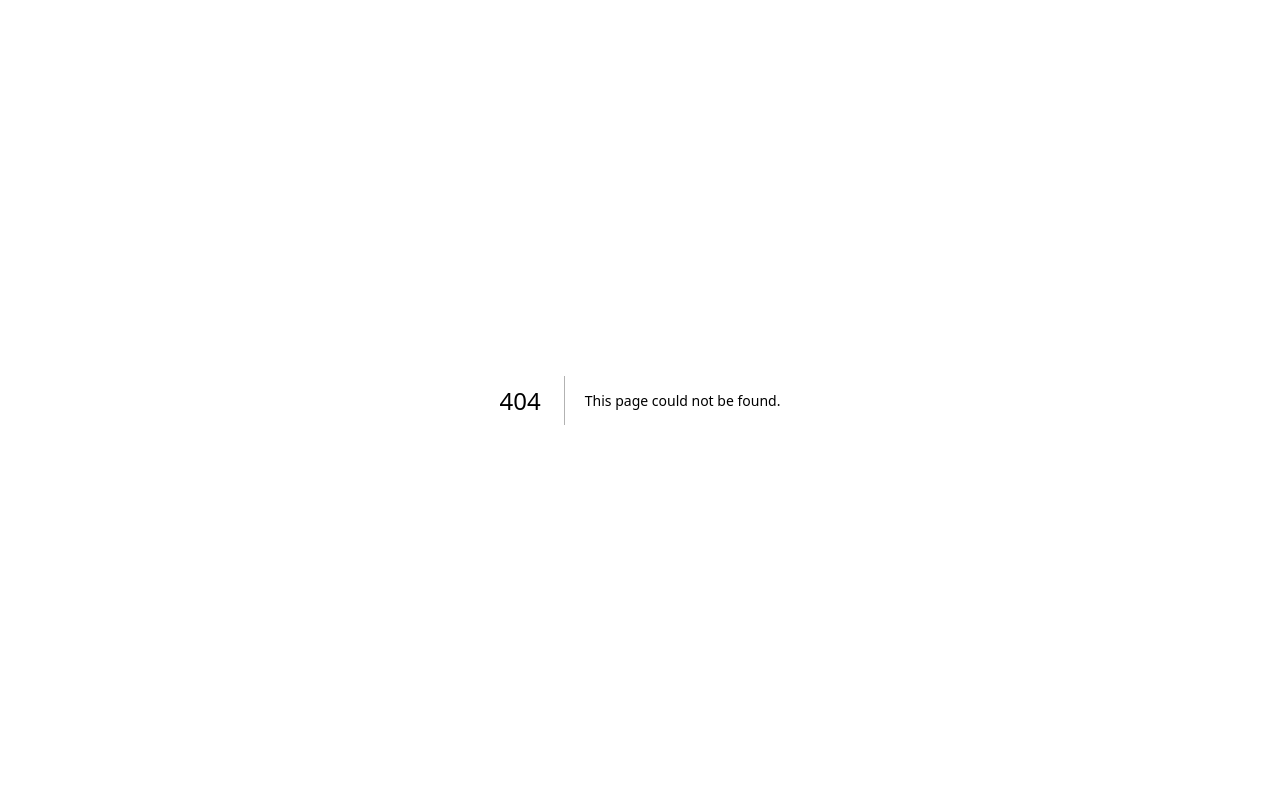
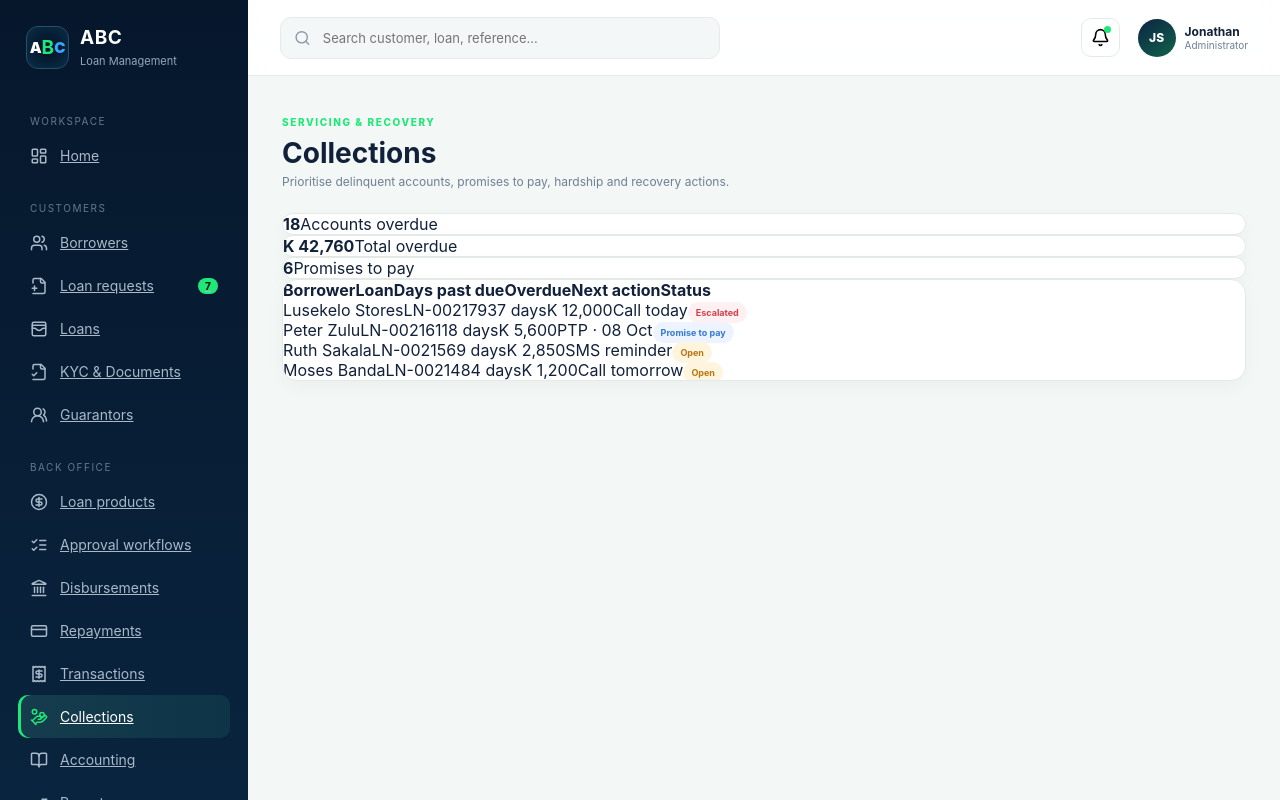
Before and after one commit to jonathansimwinga725-sudo/ABC-Loan-Management-, a Next.js app in the folder apps/web/: page /collections in a window 1280 px wide. Before the commit this address had no page. Built offline with nearby package versions, Linux system fonts and the light colour scheme.

Commit message:
feat(web): add lending module apps/web/app/collections/page.tsx

```diff
--- /dev/null
+++ b/apps/web/app/collections/page.tsx
@@ -0,0 +1,7 @@
+import ModulePage from "../../components/ModulePage";
+export default function Page(){return <ModulePage eyebrow="SERVICING & RECOVERY" title="Collections" description="Prioritise delinquent accounts, promises to pay, hardship and recovery actions." metrics={[{value:"18",label:"Accounts overdue"},{value:"K 42,760",label:"Total overdue"},{value:"6",label:"Promises to pay"}]} columns={["Borrower","Loan","Days past due","Overdue","Next action","Status"]} rows={[
+ {cells:["Lusekelo Stores","LN-002179","37 days","K 12,000","Call today"],status:{label:"Escalated",tone:"red"}},
+ {cells:["Peter Zulu","LN-002161","18 days","K 5,600","PTP · 08 Oct"],status:{label:"Promise to pay",tone:"blue"}},
+ {cells:["Ruth Sakala","LN-002156","9 days","K 2,850","SMS reminder"],status:{label:"Open",tone:"amber"}},
+ {cells:["Moses Banda","LN-002148","4 days","K 1,200","Call tomorrow"],status:{label:"Open",tone:"amber"}}
+ ]}/>}
```
